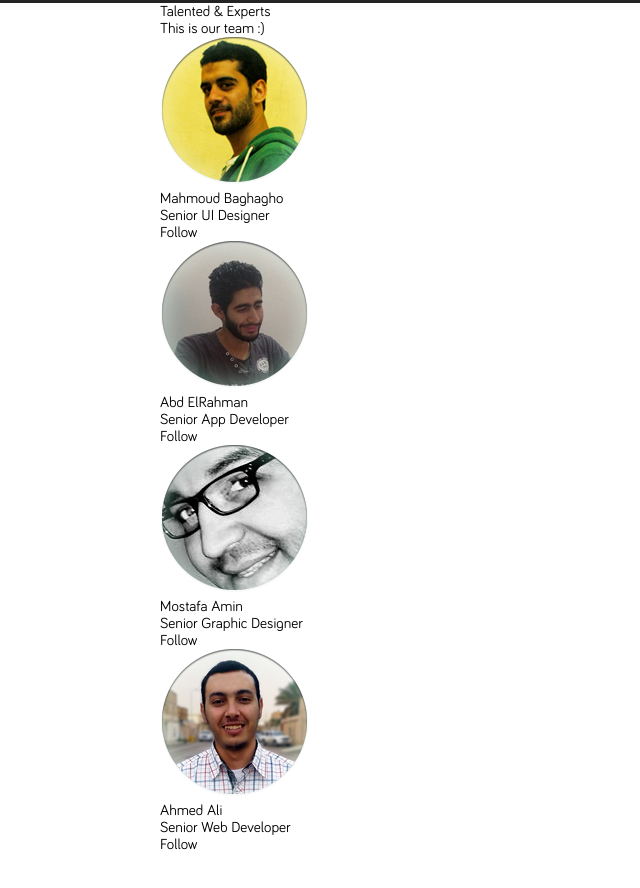
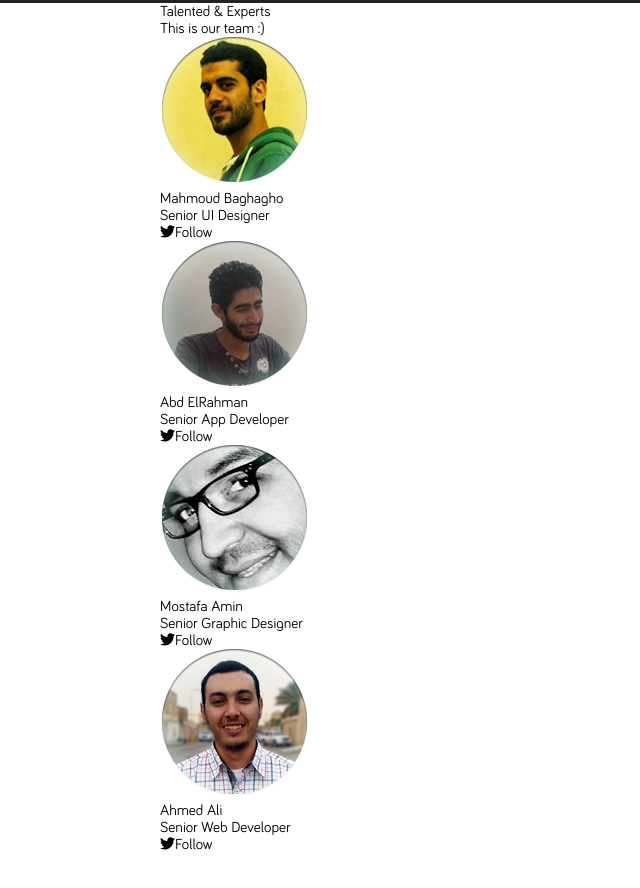
Before and after one commit to spinuvlad/landing, a website: page src/index.html in a window 1280 px wide. Shown: the part 1135-2023 px from the top of the page, without its empty margins (0-640 px from the left). Drawn offline with Linux system fonts and the light colour scheme.

Commit message:
add twit

```diff
--- a/src/index.html
+++ b/src/index.html
@@ -146,28 +146,28 @@
 			<div class="img"><img src="img/layer-3.png"></div>
 			<h3 class="name">Mahmoud Baghagho</h3>
 			<p class="description">Senior UI Designer</p>
-			<div class="btn"><span>Follow</span></div>
+			<div class="btn"><i class="fa fa-twitter" aria-hidden="true"></i><span>Follow</span></div>
 		</div>
 
 		<div class="human-items-item">
 			<div class="img"><img src="img/layer-4.png"></div>
 			<h3 class="name">Abd ElRahman </h3>
 			<p class="description">Senior App Developer</p>
-			<div class="btn"><span>Follow</span></div>
+			<div class="btn"><i class="fa fa-twitter" aria-hidden="true"></i><span>Follow</span></div>
 		</div>
 
 		<div class="human-items-item">
 			<div class="img"><img src="img/layer-13.png"></div>
 			<h3 class="name">Mostafa Amin</h3>
 			<p class="description">Senior Graphic Designer</p>
-			<div class="btn"><span>Follow</span></div>
+			<div class="btn"><i class="fa fa-twitter" aria-hidden="true"></i><span>Follow</span></div>
 		</div>
 
 		<div class="human-items-item">
 			<div class="img"><img src="img/layer-14.png"></div>
 			<h3 class="name">Ahmed Ali</h3>
 			<p class="description">Senior Web Developer</p>
-			<div class="btn"><span>Follow</span></div>
+			<div class="btn"><i class="fa fa-twitter" aria-hidden="true"></i><span>Follow</span></div>
 		</div>
 
 	</div>
```
